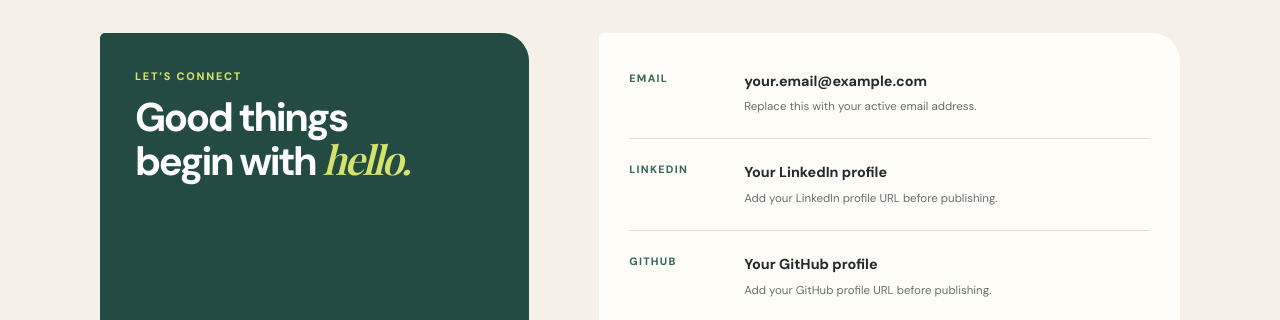
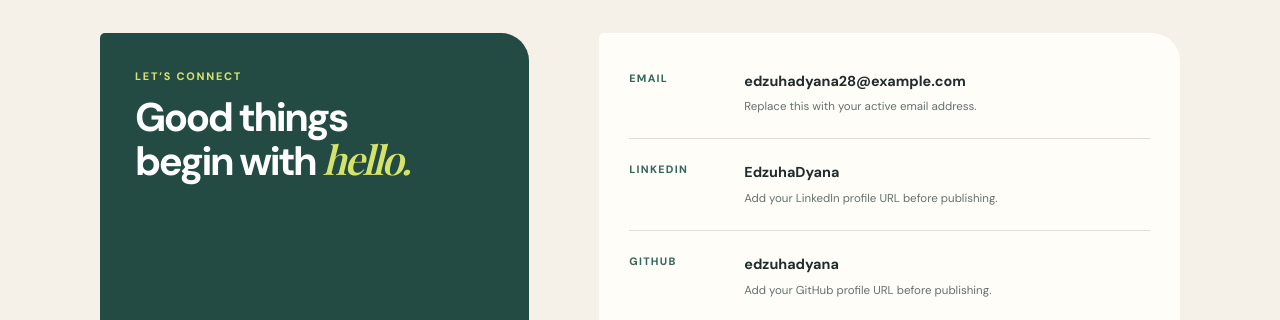
Before and after one commit to edzuhadyana/resumeSite, a plain HTML site: page contact.html in a window 1280 px wide. Shown: the part 555-875 px from the top of the page. Drawn offline with nearby package versions, Linux system fonts and the light colour scheme; a web font is replaced by a local one.

Commit message:
Update contact information

```diff
--- a/contact.html
+++ b/contact.html
@@ -8,9 +8,9 @@
   <section class="contact-layout wrap">
     <div class="contact-intro"><div><p class="eyebrow">LET’S CONNECT</p><h2>Good things<br>begin with <em>hello.</em></h2></div><p>Interested in technology, communication, student projects and opportunities to learn from others. I’d love to hear from you.</p></div>
     <div class="contact-details">
-      <div class="contact-row"><span>EMAIL</span><div><strong>your.email@example.com</strong><small>Replace this with your active email address.</small></div></div>
-      <div class="contact-row"><span>LINKEDIN</span><div><strong>Your LinkedIn profile</strong><small>Add your LinkedIn profile URL before publishing.</small></div></div>
-      <div class="contact-row"><span>GITHUB</span><div><strong>Your GitHub profile</strong><small>Add your GitHub profile URL before publishing.</small></div></div>
+      <div class="contact-row"><span>EMAIL</span><div><strong>edzuhadyana28@example.com</strong><small>Replace this with your active email address.</small></div></div>
+      <div class="contact-row"><span>LINKEDIN</span><div><strong>EdzuhaDyana</strong><small>Add your LinkedIn profile URL before publishing.</small></div></div>
+      <div class="contact-row"><span>GITHUB</span><div><strong>edzuhadyana</strong><small>Add your GitHub profile URL before publishing.</small></div></div>
       <div class="contact-row"><span>LOCATION</span><div><strong>Kedah, Malaysia</strong><small>Universiti Utara Malaysia</small></div></div>
     </div>
   </section>
```
